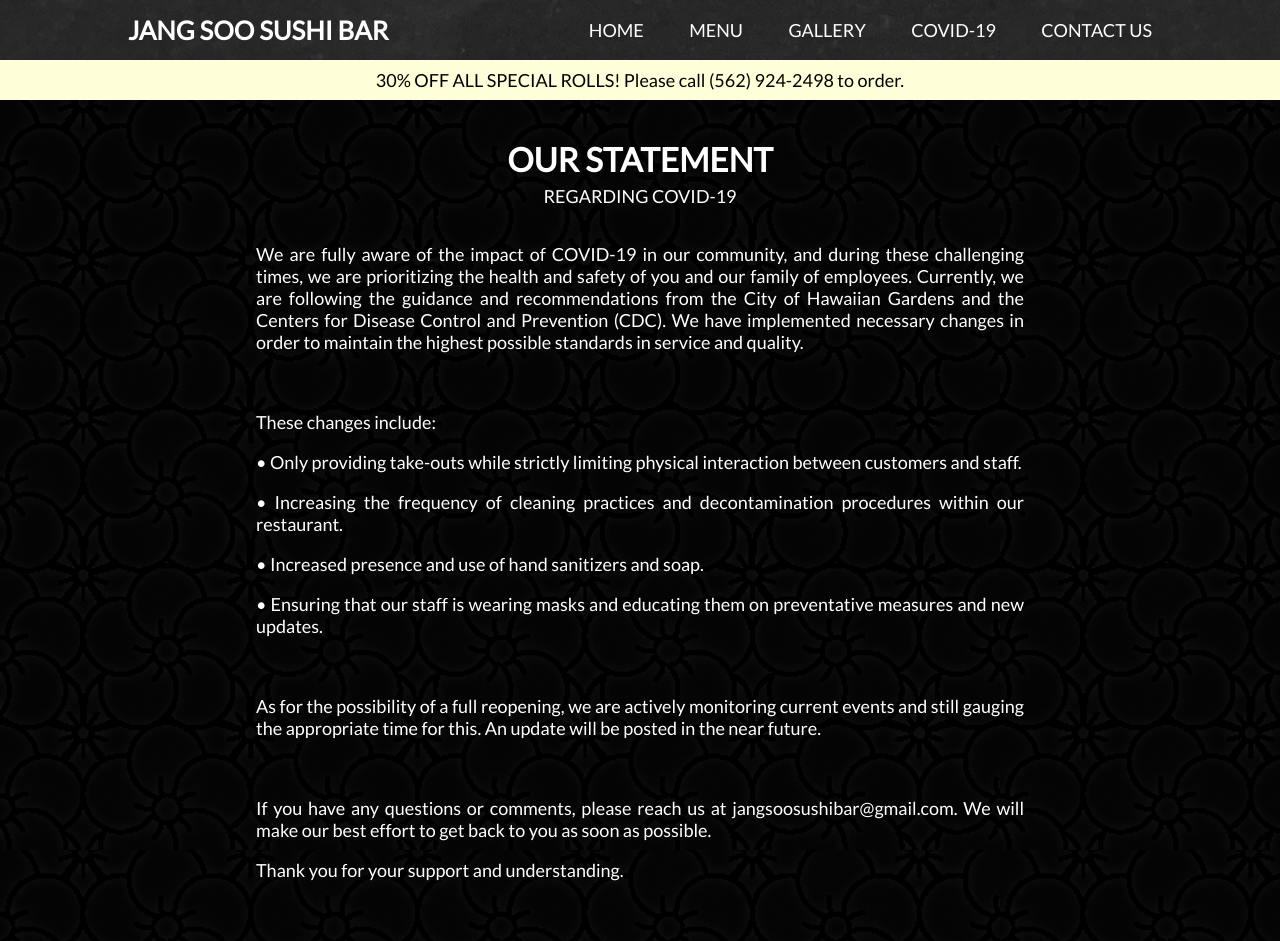
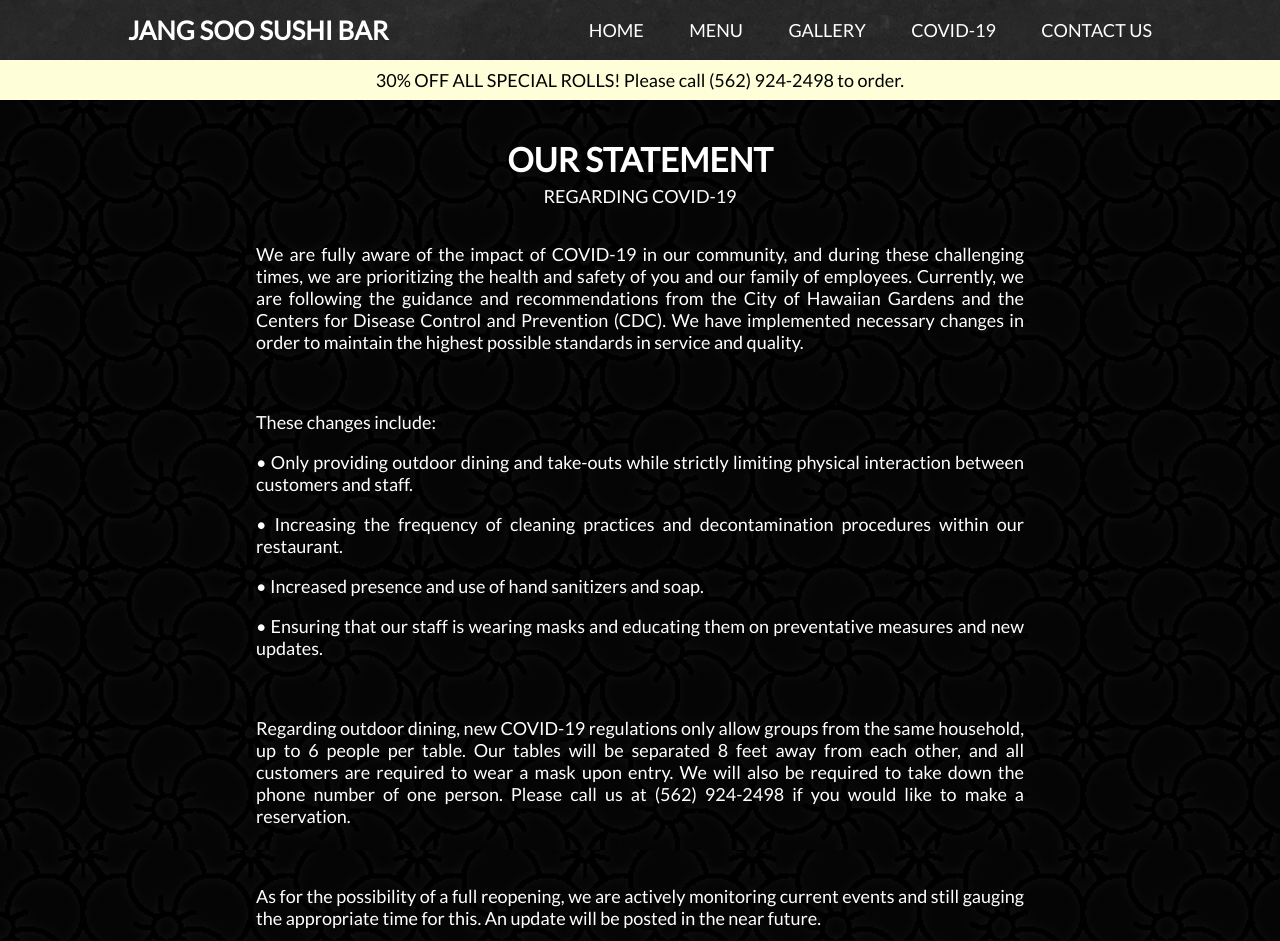
Before and after one commit to jimmyhwang4/jang_soo_sushi_bar, a React (Create React App) app: page /covid-19 in a window 1280 px wide. Shown: the top 941 px of the page. Built offline with nearby package versions, Linux system fonts and the light colour scheme.

Commit message:
COVID update

```diff
--- a/src/pages/COVID.js
+++ b/src/pages/COVID.js
@@ -15,10 +15,12 @@
                         <p>We are fully aware of the impact of COVID-19 in our community, and during these challenging times, we are prioritizing the health and safety of you and our family of employees. Currently, we are following the guidance and recommendations from the City of Hawaiian Gardens and the Centers for Disease Control and Prevention (CDC). We have implemented necessary changes in order to maintain the highest possible standards in service and quality.</p>
                         <p><br></br></p>
                         <p>These changes include:</p>
-                        <p>• Only providing take-outs while strictly limiting physical interaction between customers and staff.</p>
+                        <p>• Only providing outdoor dining and take-outs while strictly limiting physical interaction between customers and staff.</p>
                         <p>• Increasing the frequency of cleaning practices and decontamination procedures within our restaurant.</p>
                         <p>• Increased presence and use of hand sanitizers and soap.</p>
                         <p>• Ensuring that our staff is wearing masks and educating them on preventative measures and new updates.</p>
+                        <p><br></br></p>
+                        <p>Regarding outdoor dining, new COVID-19 regulations only allow groups from the same household, up to 6 people per table. Our tables will be separated 8 feet away from each other, and all customers are required to wear a mask upon entry. We will also be required to take down the phone number of one person. Please call us at (562) 924-2498 if you would like to make a reservation.</p>
                         <p><br></br></p>
                         <p>As for the possibility of a full reopening, we are actively monitoring current events and still gauging the appropriate time for this. An update will be posted in the near future.</p>
                         <p><br></br></p>
```
